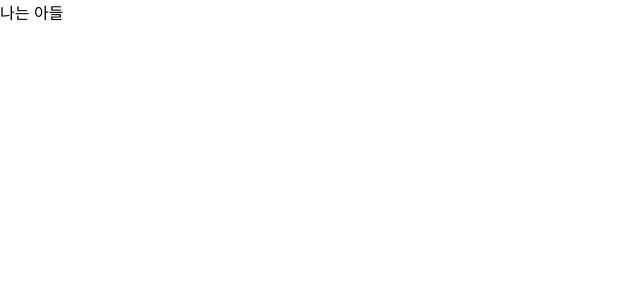
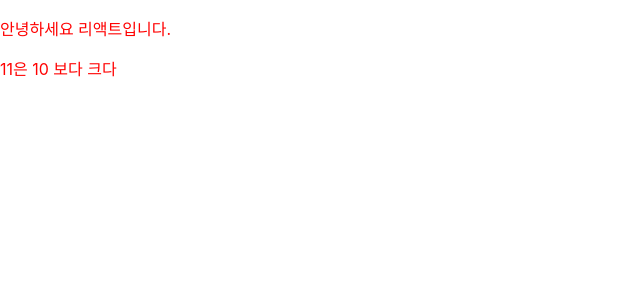
Before and after one commit to itaekyung/React_Week1, a React (Create React App) app: page / in a window 1280 px wide. Shown: the top 300 px of the page, without its empty margins (0-640 px from the left). Built offline with nearby package versions, Linux system fonts and the light colour scheme.

Commit message:
jsx 문법

```diff
--- a/src/App.js
+++ b/src/App.js
@@ -1,18 +1,16 @@
 import React from "react";
 
-function GrandFather() {
-  return <Mother />;
+export default function App() {
+  const number = 11;
+  const pTagStyle = { color: "red" };
+  return (
+    <div className="test-class">
+      <p style={pTagStyle}> 안녕하세요 리액트입니다.</p>
+      {/* 주석을 사용하는 방법입니다. */}
+      {/* 삼항 연산자를 사용해볼게요! */}
+      <p style={pTagStyle}>
+        {number > 10 ? number + "은 10 보다 크다" : number + " 은 10 보다 작다"}
+      </p>
+    </div>
+  );
 }
-function Mother() {
-  return <Son />;
-}
-
-function Son() {
-  return <div> 나는 아들 </div>;
-}
-
-function App() {
-  return <GrandFather />;
-}
-
-export default App;
```
